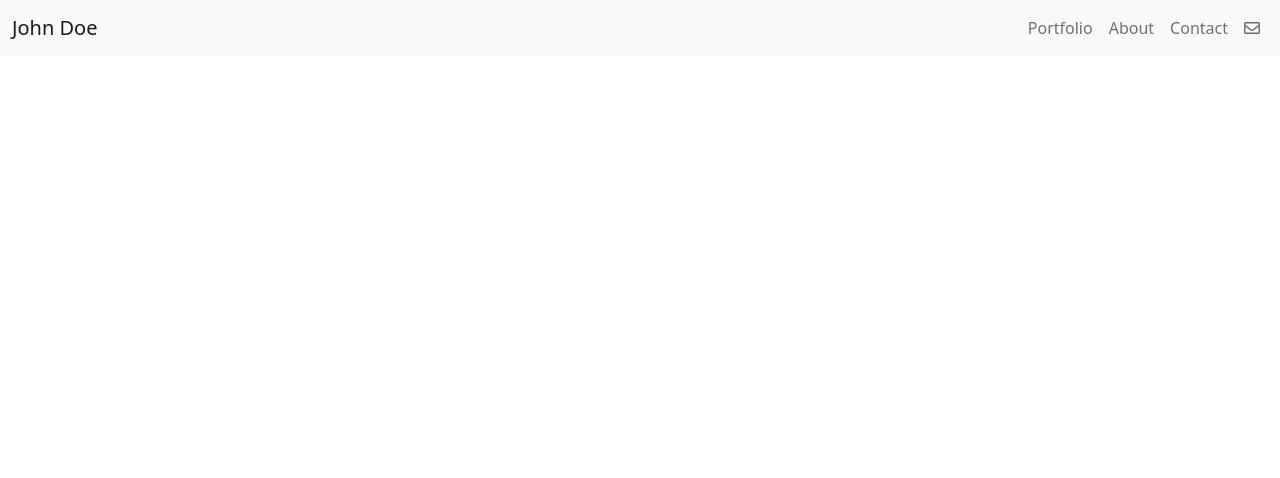
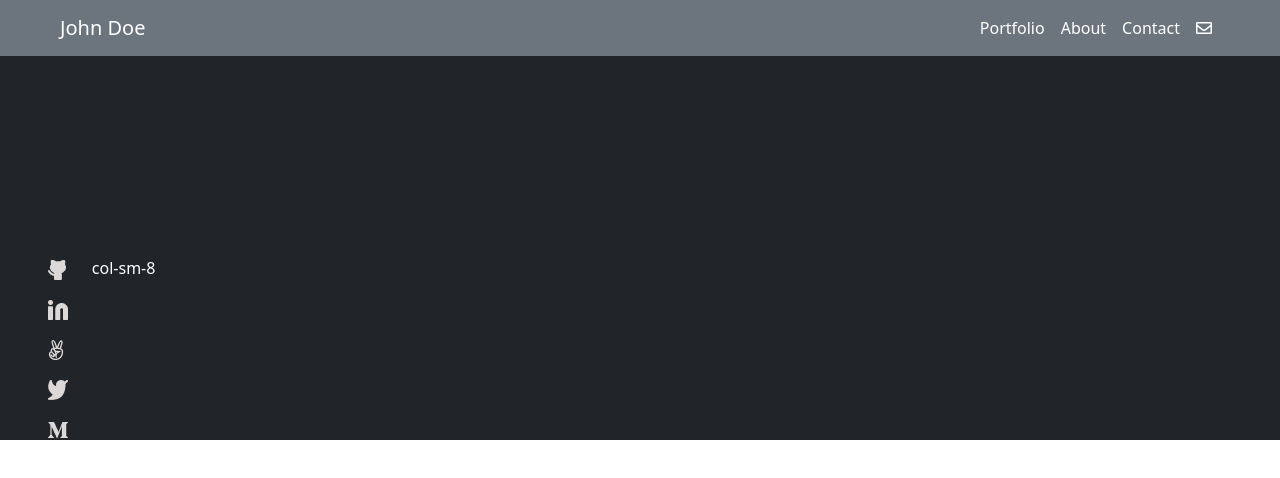
Before and after one commit to Kingjosh007/bootstrap-portfolio, a plain HTML site: page index.html in a window 1280 px wide. Drawn offline with nearby package versions, Linux system fonts and the light colour scheme.

Commit message:
Create main section and icons

```diff
--- a/index.html
+++ b/index.html
@@ -9,26 +9,52 @@
     <script src="https://cdn.jsdelivr.net/npm/bootstrap@5.0.2/dist/js/bootstrap.bundle.min.js" integrity="sha384-MrcW6ZMFYlzcLA8Nl+NtUVF0sA7MsXsP1UyJoMp4YLEuNSfAP+JcXn/tWtIaxVXM" crossorigin="anonymous"></script>
     <!-- Importing Font Awesome-->
     <link rel="stylesheet" href="https://use.fontawesome.com/releases/v5.15.4/css/all.css" integrity="sha384-DyZ88mC6Up2uqS4h/KRgHuoeGwBcD4Ng9SiP4dIRy0EXTlnuz47vAwmeGwVChigm" crossorigin="anonymous">
+
+    <!-- Style.css -->
+    <link rel="stylesheet" href="style.css">
+
     <title>Portfolio website using Bootstrap</title>
 </head>
 <body>
-    <nav class="navbar navbar-expand-lg navbar-light bg-light">
+    <nav class="navbar navbar-expand-lg px-5 bg-secondary">
         <div class="container-fluid">
-            <a class="navbar-brand" href="#">John Doe</a>
+            <a class="navbar-brand text-white" href="#">John Doe</a>
             <ul class="navbar-nav">
                 <li class="nav-item">
-                  <a class="nav-link"  href="#">Portfolio</a>
+                  <a class="nav-link text-white"  href="#">Portfolio</a>
                 </li>
                 <li class="nav-item">
-                  <a class="nav-link" href="#">About</a>
+                  <a class="nav-link text-white" href="#">About</a>
                 </li>
                 <li class="nav-item">
-                    <a class="nav-link" href="#">Contact</a>
+                    <a class="nav-link text-white" href="#">Contact</a>
                   </li>
-                  <li class="nav-item">
-                    <a class="nav-link" href="#"><i class="far fa-envelope"></i></a>
+                  <li class="nav-item text-white">
+                    <a class="nav-link text-white" href="#"><i class="far fa-envelope"></i></a>
                   </li>
+            </ul>
         </div>
     </nav>
+    <main class="main-section d-flex flex-row justify-content-start pl-5 bg-dark">
+
+            <div class="row text-white px-5">
+                <div class="icons-container col-md-4 d-flex flex-column gap-3">
+                    <a href="https://github.com/Kingjosh007" target="_blank" rel="noreferrer noopener"><img
+                        src="images/icons/github-logo.png" alt="Github logo leading to my profile"></a>
+                <a href="https://www.linkedin.com/in/king-josaphat-chewa-aa154011b" target="_blank"
+                    rel="noreferrer noopener"><img src="images/icons/linkedin-logo.png"
+                        alt="LinkedIn logo leading to my profile"></a>
+                <a href="https://angel.co/u/king-josaphat-nkouete-chewa" target="_blank" rel="noreferrer noopener"><img
+                        src="images/icons/angellist-logo.png" alt="AngelList logo leading to my profile"></a>
+                <a href="https://twitter.com/KingJoChewa" target="_blank" rel="noreferrer noopener"><img
+                        src="images/icons/twitter-logo.png" alt="Twitter logo leading to my profile"></a>
+                <a href="https://medium.com/@kingjochewa2007" target="_blank" rel="noreferrer noopener"><img
+                        src="images/icons/medium-logo.png" alt="Medium logo leading to my profile"></a>
+                </div>
+
+                <div class="text-container col-md-8">col-sm-8</div>
+            </div>
+
+    </main>
 </body>
 </html>
--- a/style.css
+++ b/style.css
@@ -5,3 +5,11 @@
 *::after {
   box-sizing: border-box;
 }
+
+a {
+  text-decoration: none;
+}
+
+.main-section {
+  padding-top: 200px;
+}
```
Also changed, not shown: images/icons/angellist-logo.png (added), images/icons/github-logo.png (added), images/icons/linkedin-logo.png (added), images/icons/medium-logo.png (added), images/icons/twitter-logo.png (added).
